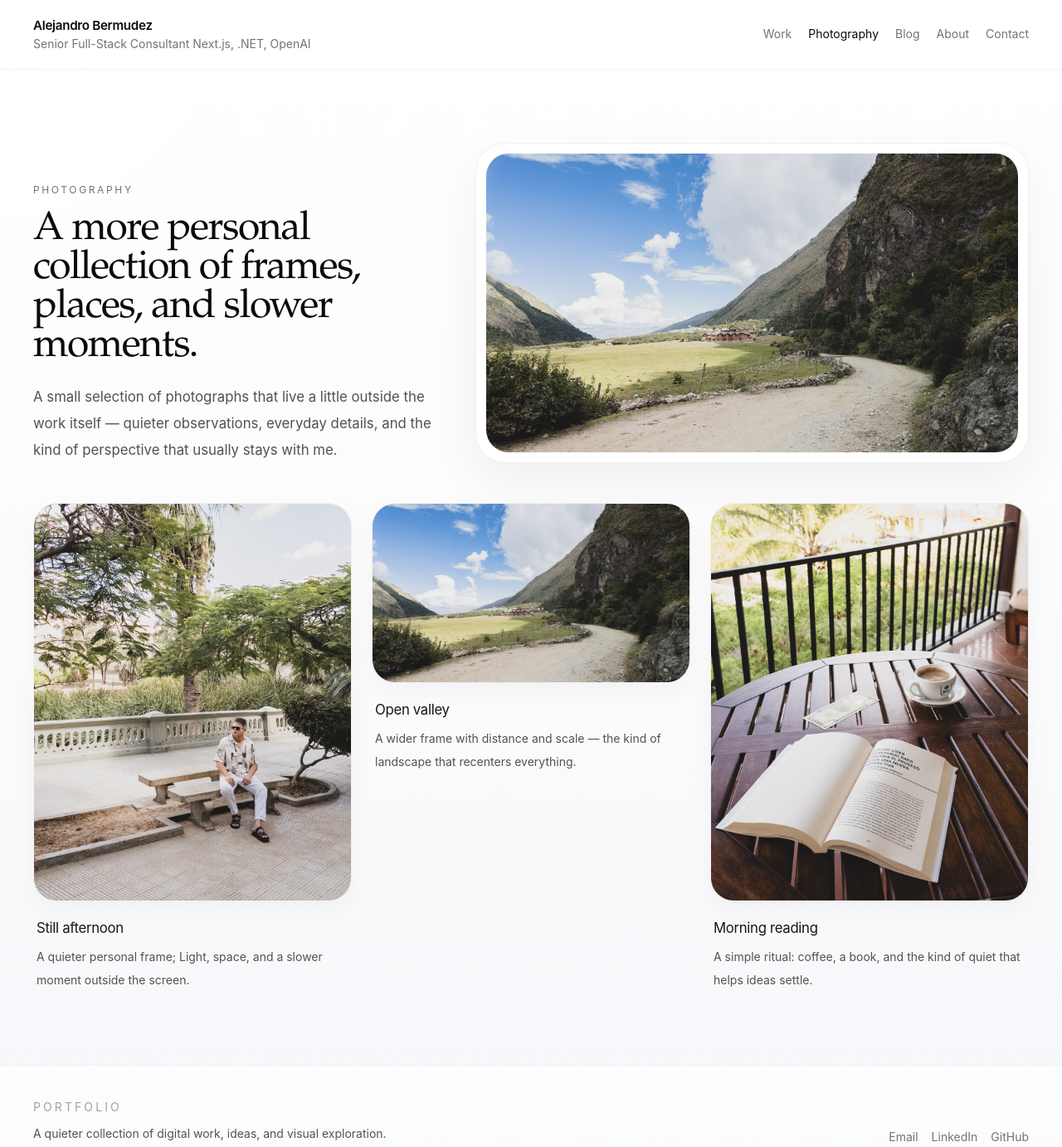
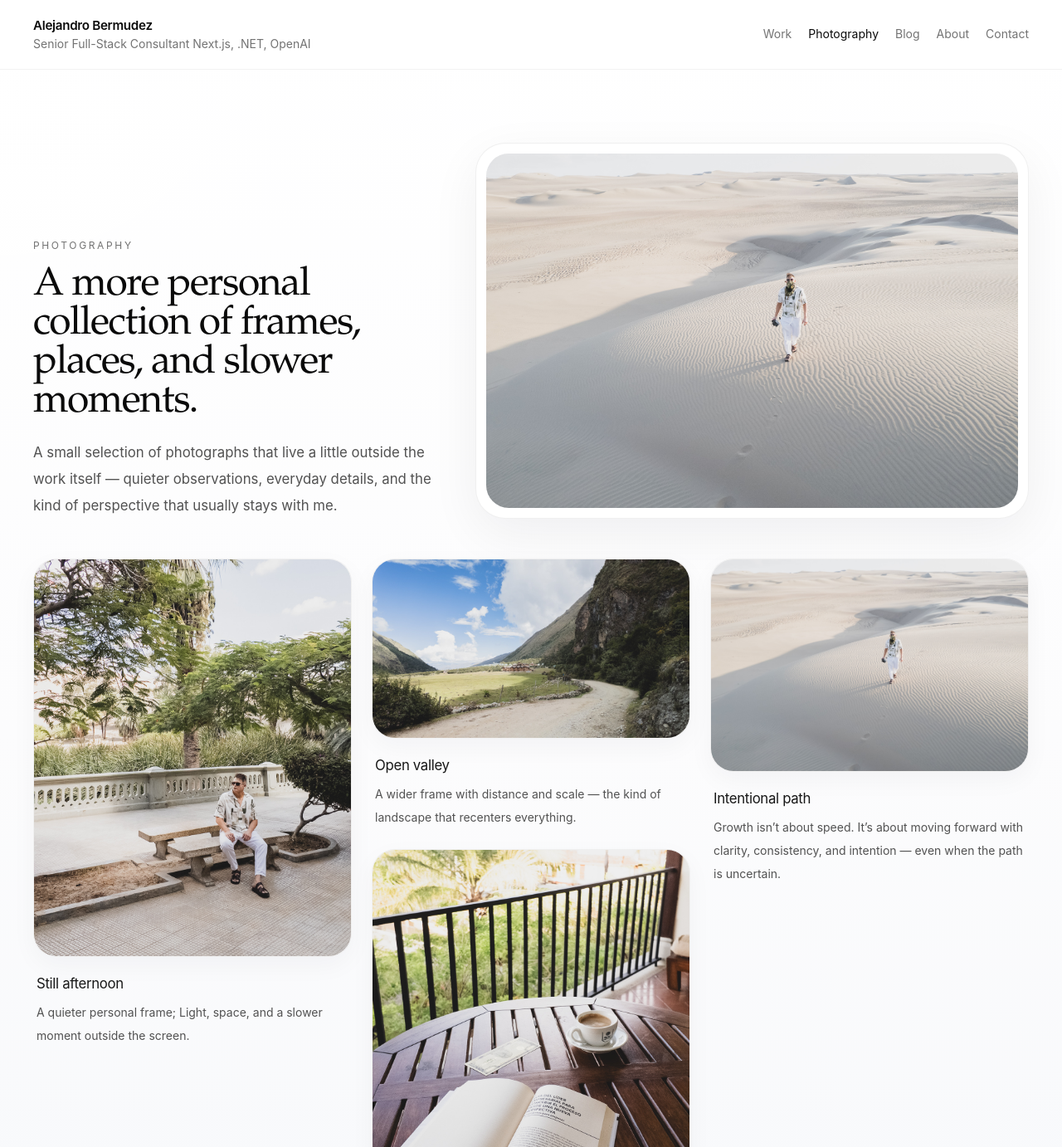
Before and after one commit to mejorandro/portfolio, a Next.js app: page /photography in a window 1280 px wide. Shown: the top 1382 px of the page at 83% size. Built offline with nearby package versions, Linux system fonts and the light colour scheme.

Commit message:
(Photography): Added logic to show specific image on the photography section

```diff
--- a/src/app/photography/page.tsx
+++ b/src/app/photography/page.tsx
@@ -2,16 +2,14 @@ import type { Metadata } from "next";
 import Image from "next/image";
 import { PhotoCard } from "@/components/shared/photo-card";
 import { SectionHeading } from "@/components/shared/section-heading";
-import { getFeaturedPhotography, photography } from "@/data/photography";
+import { getCoverPhoto, getFeaturedPhotography, photography } from "@/data/photography";
 
 export const metadata: Metadata = {
   title: "Photography",
   description: "A visual collection of places, light, and perspective.",
 };
 
-const heroPhoto = getFeaturedPhotography(3).find(
-  (photo) => photo.image && photo.image.width > photo.image.height,
-) ?? photography[0];
+const heroPhoto = getCoverPhoto() ?? photography[0];
 
 export default function PhotographyPage() {
   return (
--- a/src/data/photography.ts
+++ b/src/data/photography.ts
@@ -40,6 +40,20 @@ export const photography: PhotoEntry[] = [
     featuredOnHome: true,
     homeOrder: 3,
   },
+  {
+    title: "Intentional path",
+    caption:
+      "Growth isn’t about speed. It’s about moving forward with clarity, consistency, and intention — even when the path is uncertain.",
+    image: {
+      src: "/images/photography/DJI_0987.jpg",
+      alt: "A person walking alone across vast desert dunes, symbolizing clarity, discipline, and intentional progress.",
+      width: 2048,
+      height: 1365,
+    },
+    featuredOnHome: false,
+    cover:true,
+    homeOrder: 4,
+  }
 ];
 
 export function getFeaturedPhotography(limit = 3) {
@@ -48,3 +62,8 @@ export function getFeaturedPhotography(limit = 3) {
     .sort((a, b) => (a.homeOrder ?? 999) - (b.homeOrder ?? 999))
     .slice(0, limit);
 }
+
+export function getCoverPhoto() {
+  return photography
+    .find((photo) => photo.cover)
+}
--- a/src/types/index.ts
+++ b/src/types/index.ts
@@ -60,6 +60,7 @@ export type PhotoEntry = {
   caption: string;
   image?: PhotoImageAsset;
   featuredOnHome?: boolean;
+  cover?: boolean;
   homeOrder?: number;
   location?: string;
   theme?: VisualTheme;
```
Also changed, not shown: public/images/photography/DJI_0987.jpg (added).
